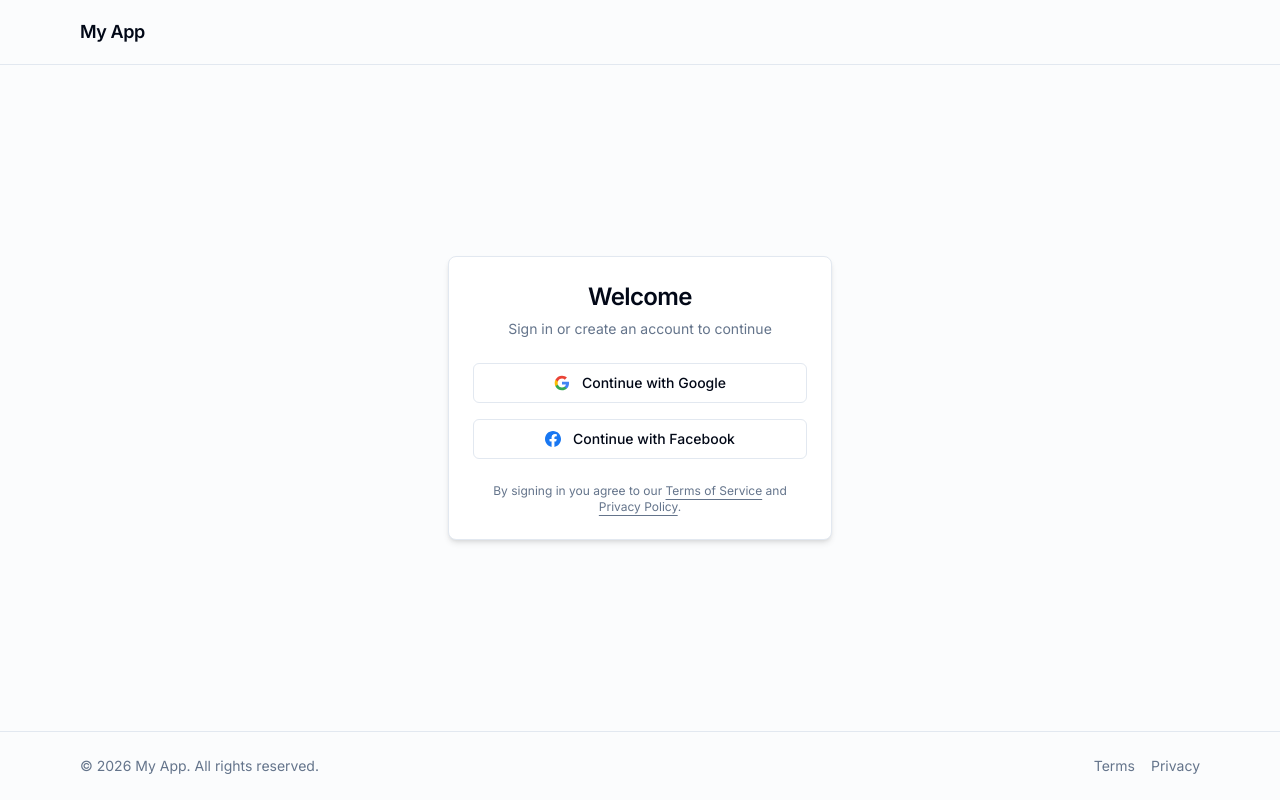
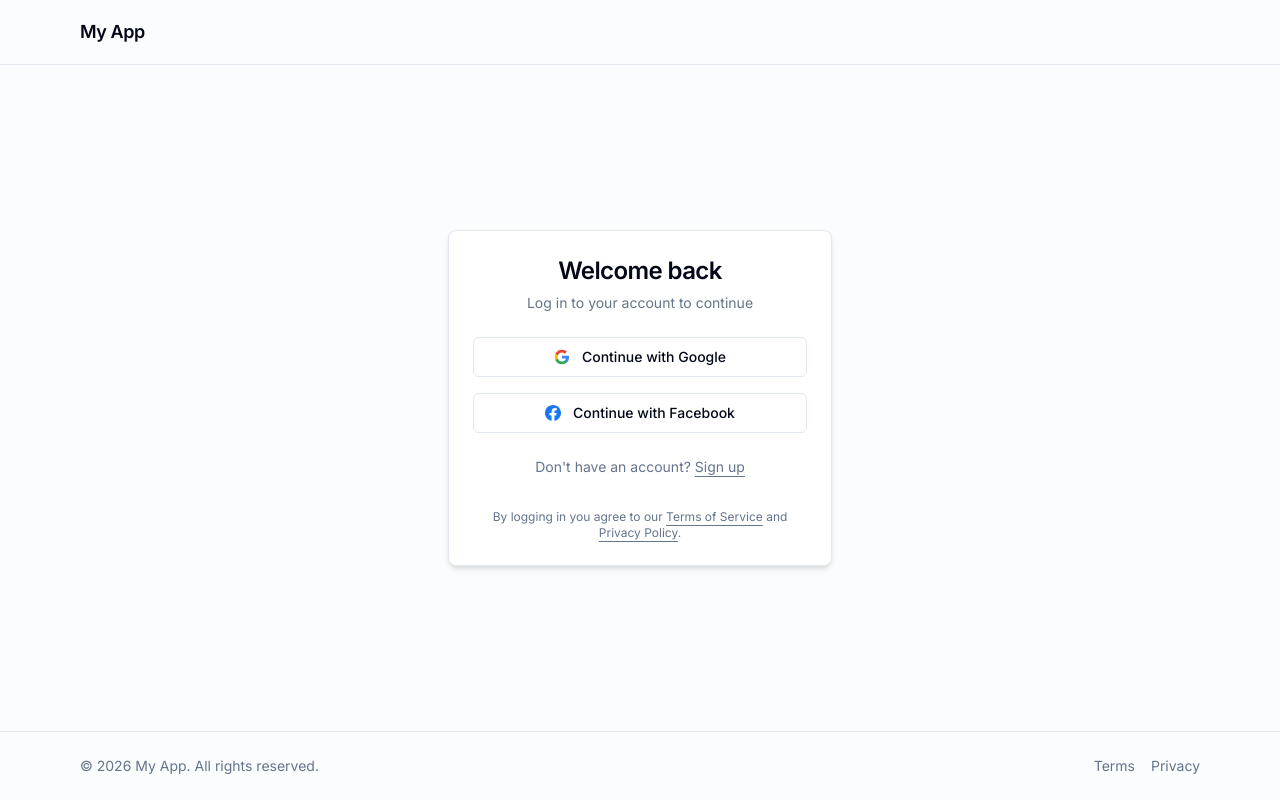
Before and after one commit to schreeedi/nextjs-supabase-shadcn-devcontainer, a Next.js app: page /auth/login in a window 1280 px wide. Built offline with nearby package versions, Linux system fonts and the light colour scheme; no server answers.

Commit message:
separated login from sign up

```diff
--- /dev/null
+++ b/app/auth/actions.ts
@@ -0,0 +1,22 @@
+"use server";
+
+import { redirect } from "next/navigation";
+import { createClient } from "@/utils/supabase/server";
+
+export async function signInWithProvider(formData: FormData) {
+  const provider = formData.get("provider") as "google" | "facebook";
+  const supabase = await createClient();
+
+  const { data, error } = await supabase.auth.signInWithOAuth({
+    provider,
+    options: {
+      redirectTo: `${process.env.NEXT_PUBLIC_SITE_URL}/auth/callback`,
+    },
+  });
+
+  if (error) {
+    redirect("/error");
+  }
+
+  redirect(data.url);
+}
--- /dev/null
+++ b/app/auth/layout.tsx
@@ -0,0 +1,20 @@
+import { SiteHeader } from "@/components/site-header";
+import { SiteFooter } from "@/components/site-footer";
+
+export default function AuthLayout({
+  children,
+}: {
+  children: React.ReactNode;
+}) {
+  return (
+    <div className="flex min-h-screen flex-col bg-muted/30">
+      <SiteHeader user={null} showAuthLinks={false} />
+
+      <main className="flex flex-1 items-center justify-center p-4">
+        {children}
+      </main>
+
+      <SiteFooter />
+    </div>
+  );
+}
--- a/app/auth/login/page.tsx
+++ b/app/auth/login/page.tsx
@@ -1,39 +1,7 @@
 import { redirect } from "next/navigation";
 import { createClient } from "@/utils/supabase/server";
-import {
-  Card,
-  CardContent,
-  CardDescription,
-  CardHeader,
-  CardTitle,
-} from "@/components/ui/card";
-import { Button } from "@/components/ui/button";
-import { Separator } from "@/components/ui/separator";
-import { SiteHeader } from "@/components/site-header";
-import { SiteFooter } from "@/components/site-footer";
+import { AuthCard } from "@/components/auth-card";
 
-// ── OAuth Server Action ──────────────────────────────────────
-async function signInWithProvider(formData: FormData) {
-  "use server";
-
-  const provider = formData.get("provider") as "google" | "facebook";
-  const supabase = await createClient();
-
-  const { data, error } = await supabase.auth.signInWithOAuth({
-    provider,
-    options: {
-      redirectTo: `${process.env.NEXT_PUBLIC_SITE_URL}/auth/callback`,
-    },
-  });
-
-  if (error) {
-    redirect("/error");
-  }
-
-  redirect(data.url);
-}
-
-// ── Page ─────────────────────────────────────────────────────
 export default async function LoginPage() {
   const supabase = await createClient();
   const {
@@ -43,87 +11,15 @@ export default async function LoginPage() {
   if (user) redirect("/dashboard");
 
   return (
-    <div className="flex min-h-screen flex-col bg-muted/30">
-      <SiteHeader user={null} showAuthLinks={false} />
-
-      <main className="flex flex-1 items-center justify-center p-4">
-        <Card className="w-full max-w-sm shadow-md">
-          <CardHeader className="text-center">
-            <CardTitle className="text-2xl">Welcome</CardTitle>
-            <CardDescription>
-              Sign in or create an account to continue
-            </CardDescription>
-          </CardHeader>
-
-          <CardContent className="space-y-4">
-            {/* Google */}
-            <form action={signInWithProvider}>
-              <input type="hidden" name="provider" value="google" />
-              <Button variant="outline" className="w-full gap-3" type="submit">
-                {/* Google "G" SVG */}
-                <svg viewBox="0 0 24 24" className="h-4 w-4" aria-hidden="true">
-                  <path
-                    d="M22.56 12.25c0-.78-.07-1.53-.2-2.25H12v4.26h5.92c-.26 1.37-1.04 2.53-2.21 3.31v2.77h3.57c2.08-1.92 3.28-4.74 3.28-8.09z"
-                    fill="#4285F4"
-                  />
-                  <path
-                    d="M12 23c2.97 0 5.46-.98 7.28-2.66l-3.57-2.77c-.98.66-2.23 1.06-3.71 1.06-2.86 0-5.29-1.93-6.16-4.53H2.18v2.84C3.99 20.53 7.7 23 12 23z"
-                    fill="#34A853"
-                  />
-                  <path
-                    d="M5.84 14.09c-.22-.66-.35-1.36-.35-2.09s.13-1.43.35-2.09V7.07H2.18C1.43 8.55 1 10.22 1 12s.43 3.45 1.18 4.93l2.85-2.22.81-.62z"
-                    fill="#FBBC05"
-                  />
-                  <path
-                    d="M12 5.38c1.62 0 3.06.56 4.21 1.64l3.15-3.15C17.45 2.09 14.97 1 12 1 7.7 1 3.99 3.47 2.18 7.07l3.66 2.84c.87-2.6 3.3-4.53 6.16-4.53z"
-                    fill="#EA4335"
-                  />
-                </svg>
-                Continue with Google
-              </Button>
-            </form>
-
-            {/* Facebook */}
-            <form action={signInWithProvider}>
-              <input type="hidden" name="provider" value="facebook" />
-              <Button variant="outline" className="w-full gap-3" type="submit">
-                {/* Facebook logo SVG */}
-                <svg viewBox="0 0 24 24" className="h-4 w-4" aria-hidden="true">
-                  <path
-                    fill="#1877F2"
-                    d="M24 12.073c0-6.627-5.373-12-12-12s-12 5.373-12 12c0 5.99 4.388 10.954 10.125 11.854v-8.385H7.078v-3.47h3.047V9.43c0-3.007 1.792-4.669 4.533-4.669 1.312 0 2.686.235 2.686.235v2.953H15.83c-1.491 0-1.956.925-1.956 1.874v2.25h3.328l-.532 3.47h-2.796v8.385C19.612 23.027 24 18.062 24 12.073z"
-                  />
-                  <path
-                    fill="#fff"
-                    d="M16.671 15.543l.532-3.47h-3.328v-2.25c0-.949.465-1.874 1.956-1.874h1.513V4.996s-1.374-.235-2.686-.235c-2.741 0-4.533 1.662-4.533 4.669v2.643H7.078v3.47h3.047v8.385a12.137 12.137 0 003.75 0v-8.385h2.796z"
-                  />
-                </svg>
-                Continue with Facebook
-              </Button>
-            </form>
-
-            <p className="pt-2 text-center text-xs text-muted-foreground">
-              By signing in you agree to our{" "}
-              <a
-                href="#"
-                className="underline underline-offset-4 hover:text-primary"
-              >
-                Terms of Service
-              </a>{" "}
-              and{" "}
-              <a
-                href="#"
-                className="underline underline-offset-4 hover:text-primary"
-              >
-                Privacy Policy
-              </a>
-              .
-            </p>
-          </CardContent>
-        </Card>
-      </main>
-
-      <SiteFooter />
-    </div>
+    <AuthCard
+      title="Welcome back"
+      description="Log in to your account to continue"
+      termsAction="logging in"
+      alternate={{
+        prompt: "Don't have an account?",
+        label: "Sign up",
+        href: "/auth/signup",
+      }}
+    />
   );
 }
--- a/app/page.tsx
+++ b/app/page.tsx
@@ -57,7 +57,7 @@ export default async function Home() {
             ) : (
               <>
                 <Button size="lg" asChild>
-                  <Link href="/auth/login">Get started for free</Link>
+                  <Link href="/auth/signup">Get started for free</Link>
                 </Button>
                 <Button size="lg" variant="outline" asChild>
                   <Link href="/auth/login">Log in</Link>
--- /dev/null
+++ b/components/auth-card.tsx
@@ -0,0 +1,114 @@
+import Link from "next/link";
+import {
+  Card,
+  CardContent,
+  CardDescription,
+  CardHeader,
+  CardTitle,
+} from "@/components/ui/card";
+import { Button } from "@/components/ui/button";
+import { signInWithProvider } from "@/app/auth/actions";
+
+function GoogleIcon() {
+  return (
+    <svg viewBox="0 0 24 24" className="h-4 w-4" aria-hidden="true">
+      <path
+        d="M22.56 12.25c0-.78-.07-1.53-.2-2.25H12v4.26h5.92c-.26 1.37-1.04 2.53-2.21 3.31v2.77h3.57c2.08-1.92 3.28-4.74 3.28-8.09z"
+        fill="#4285F4"
+      />
+      <path
+        d="M12 23c2.97 0 5.46-.98 7.28-2.66l-3.57-2.77c-.98.66-2.23 1.06-3.71 1.06-2.86 0-5.29-1.93-6.16-4.53H2.18v2.84C3.99 20.53 7.7 23 12 23z"
+        fill="#34A853"
+      />
+      <path
+        d="M5.84 14.09c-.22-.66-.35-1.36-.35-2.09s.13-1.43.35-2.09V7.07H2.18C1.43 8.55 1 10.22 1 12s.43 3.45 1.18 4.93l2.85-2.22.81-.62z"
+        fill="#FBBC05"
+      />
+      <path
+        d="M12 5.38c1.62 0 3.06.56 4.21 1.64l3.15-3.15C17.45 2.09 14.97 1 12 1 7.7 1 3.99 3.47 2.18 7.07l3.66 2.84c.87-2.6 3.3-4.53 6.16-4.53z"
+        fill="#EA4335"
+      />
+    </svg>
+  );
+}
+
+function FacebookIcon() {
+  return (
+    <svg viewBox="0 0 24 24" className="h-4 w-4" aria-hidden="true">
+      <path
+        fill="#1877F2"
+        d="M24 12.073c0-6.627-5.373-12-12-12s-12 5.373-12 12c0 5.99 4.388 10.954 10.125 11.854v-8.385H7.078v-3.47h3.047V9.43c0-3.007 1.792-4.669 4.533-4.669 1.312 0 2.686.235 2.686.235v2.953H15.83c-1.491 0-1.956.925-1.956 1.874v2.25h3.328l-.532 3.47h-2.796v8.385C19.612 23.027 24 18.062 24 12.073z"
+      />
+      <path
+        fill="#fff"
+        d="M16.671 15.543l.532-3.47h-3.328v-2.25c0-.949.465-1.874 1.956-1.874h1.513V4.996s-1.374-.235-2.686-.235c-2.741 0-4.533 1.662-4.533 4.669v2.643H7.078v3.47h3.047v8.385a12.137 12.137 0 003.75 0v-8.385h2.796z"
+      />
+    </svg>
+  );
+}
+
+const providers = [
+  { id: "google", label: "Continue with Google", Icon: GoogleIcon },
+  { id: "facebook", label: "Continue with Facebook", Icon: FacebookIcon },
+];
+
+export function AuthCard({
+  title,
+  description,
+  termsAction,
+  alternate,
+}: {
+  title: string;
+  description: string;
+  termsAction: string;
+  alternate: { prompt: string; label: string; href: string };
+}) {
+  return (
+    <Card className="w-full max-w-sm shadow-md">
+      <CardHeader className="text-center">
+        <CardTitle className="text-2xl">{title}</CardTitle>
+        <CardDescription>{description}</CardDescription>
+      </CardHeader>
+
+      <CardContent className="space-y-4">
+        {providers.map(({ id, label, Icon }) => (
+          <form key={id} action={signInWithProvider}>
+            <input type="hidden" name="provider" value={id} />
+            <Button variant="outline" className="w-full gap-3" type="submit">
+              <Icon />
+              {label}
+            </Button>
+          </form>
+        ))}
+
+        <p className="pt-2 text-center text-sm text-muted-foreground">
+          {alternate.prompt}{" "}
+          <Link
+            href={alternate.href}
+            className="underline underline-offset-4 hover:text-primary"
+          >
+            {alternate.label}
+          </Link>
+        </p>
+
+        <p className="pt-4 text-center text-xs text-muted-foreground">
+          By {termsAction} you agree to our{" "}
+          <a
+            href="#"
+            className="underline underline-offset-4 hover:text-primary"
+          >
+            Terms of Service
+          </a>{" "}
+          and{" "}
+          <a
+            href="#"
+            className="underline underline-offset-4 hover:text-primary"
+          >
+            Privacy Policy
+          </a>
+          .
+        </p>
+      </CardContent>
+    </Card>
+  );
+}
--- a/components/site-header.tsx
+++ b/components/site-header.tsx
@@ -27,7 +27,7 @@ export function SiteHeader({
                   <Link href="/auth/login">Log in</Link>
                 </Button>
                 <Button asChild>
-                  <Link href="/auth/login">Sign up</Link>
+                  <Link href="/auth/signup">Sign up</Link>
                 </Button>
               </>
             )
--- a/utils/supabase/middleware.ts
+++ b/utils/supabase/middleware.ts
@@ -37,8 +37,11 @@ export async function updateSession(request: NextRequest) {
     return NextResponse.redirect(url);
   }
 
-  // Redirect logged-in users away from /auth/login
-  if (user && request.nextUrl.pathname === "/auth/login") {
+  // Redirect logged-in users away from the login/signup pages
+  if (
+    user &&
+    ["/auth/login", "/auth/signup"].includes(request.nextUrl.pathname)
+  ) {
     const url = request.nextUrl.clone();
     url.pathname = "/dashboard";
     return NextResponse.redirect(url);
```
Also changed, not shown: app/auth/signup/page.tsx (added, +25 -0 lines), 1 other file (tests, documents, lock files or other folders).
